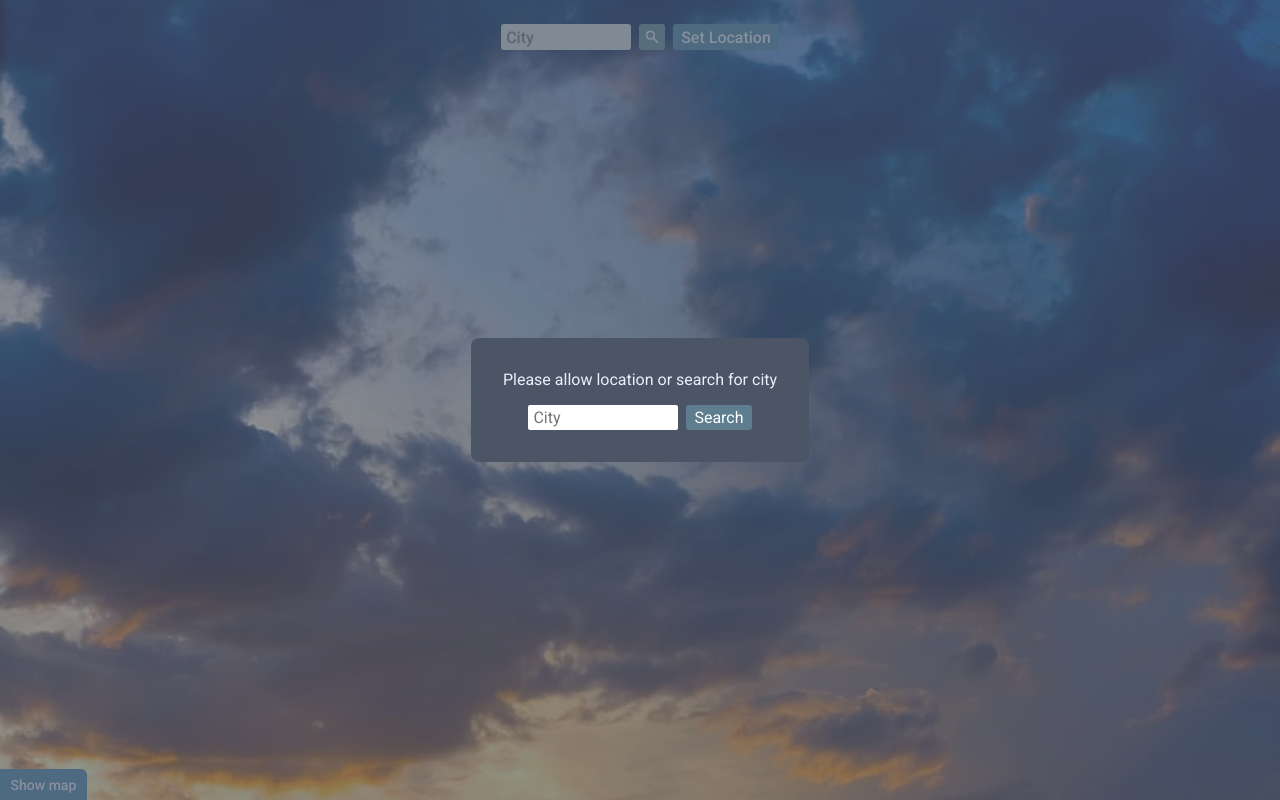
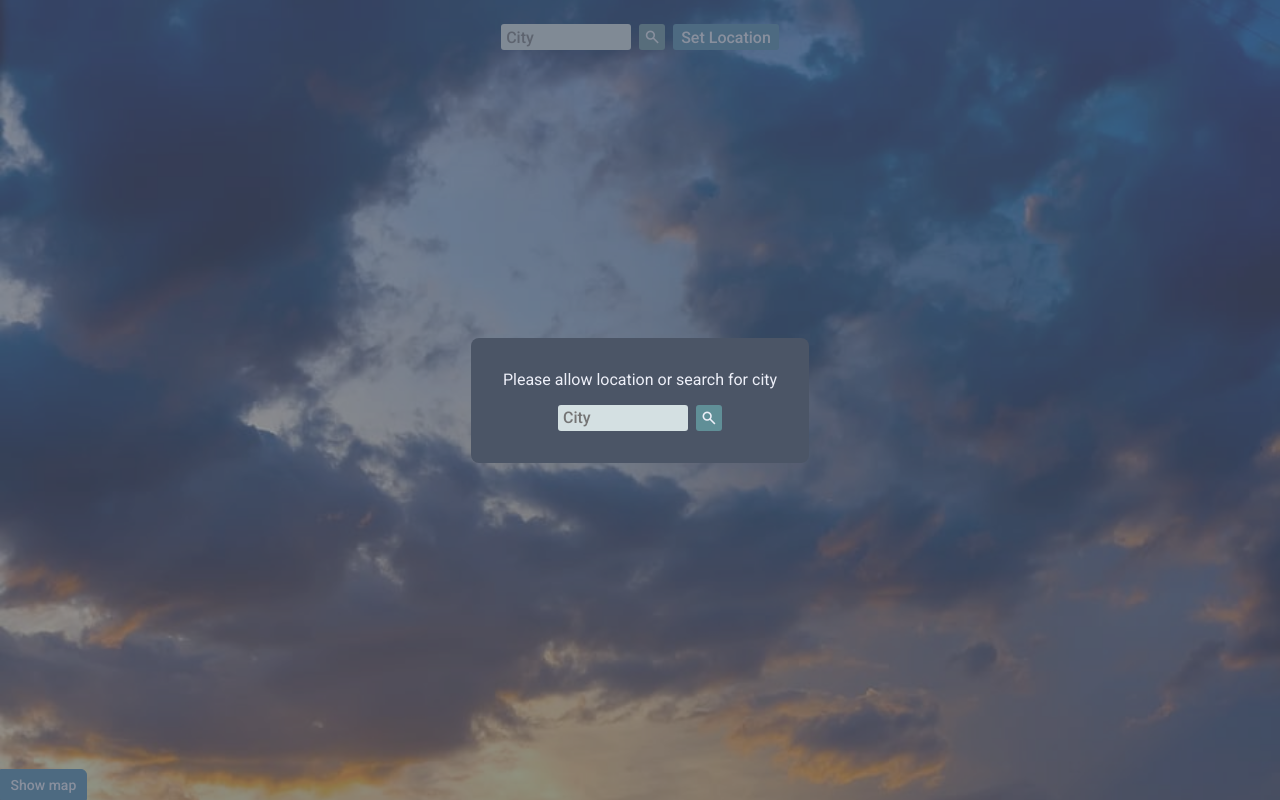
Before and after one commit to JSchaefer21/Weather, a React (Create React App) app in the folder app/: page / in a window 1280 px wide. Built offline with nearby package versions, Linux system fonts and the light colour scheme; no server answers.

Commit message:
Update and solve button issues with style

```diff
--- a/app/src/components/Box.jsx
+++ b/app/src/components/Box.jsx
@@ -16,7 +16,7 @@ function Box(props) {
 
         <form className='Box__form' onSubmit={handleFormSubmit}>
           <input type="text" name="city" placeholder="City"/>
-          <button className='Box__button'>Search</button>
+          <button className='material-symbols-outlined Box__button'>Search</button>
         </form>
       </main>
 
--- a/app/src/styles/App.sass
+++ b/app/src/styles/App.sass
@@ -49,6 +49,7 @@ header
     font-weight: 500
     background-color: #608f97
     color: base.$almost-white
+    cursor: pointer
 
 .Header__location
     padding: 0px 8px
--- a/app/src/styles/Box.sass
+++ b/app/src/styles/Box.sass
@@ -1,3 +1,5 @@
+@use 'base'
+
 .Box
     position: absolute
     z-index: 1
@@ -29,18 +31,23 @@
     -webkit-appearance: none
     margin: 0
     padding: 0
-    padding: 3px 8px
+    padding: 4px
     border: none
     border-radius: 3px
-    font-size: 16px
-    font-weight: 400
-    background-color: #5e7e8f
-    color: white
+    font-size: 18px
+    font-weight: 500
+    background-color: #608f97
+    color: base.$almost-white
+    cursor: pointer
 
 input
     -webkit-appearance: none
+    outline: none
     margin: 0
     padding: 0px 5px
-    width: 140px
+    width: 120px
     border: none
-    border-radius: 2px
+    border-radius: 3px
+    background-color: #d4e0e2
+    color: #1f1f20
+    font-weight: 500
```
